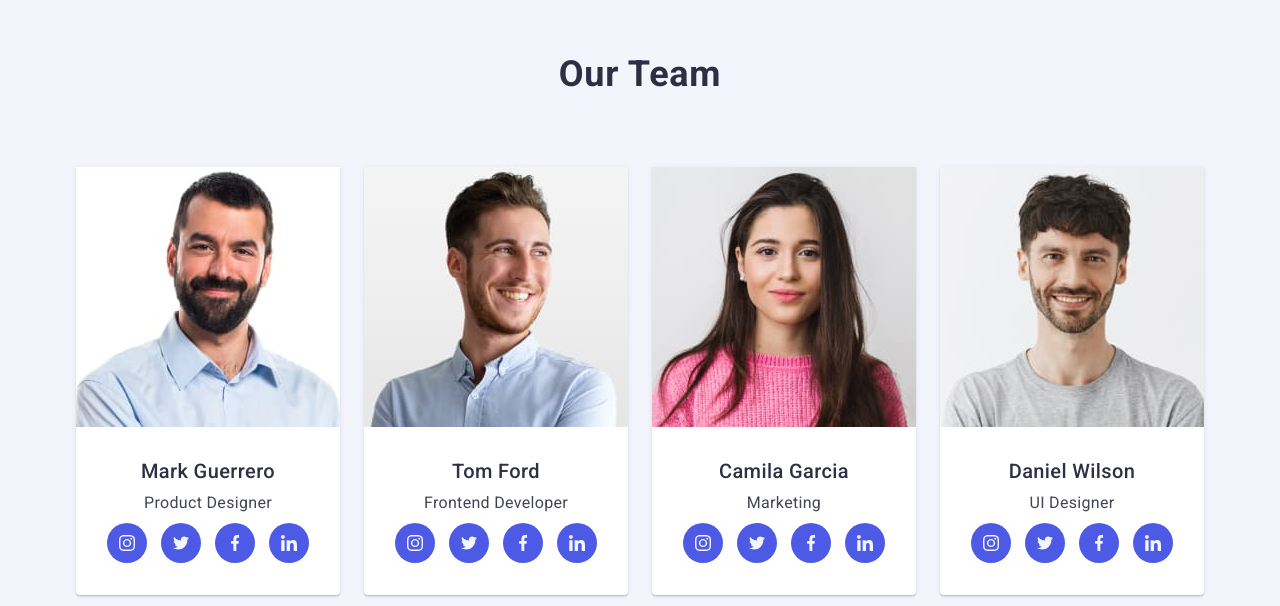
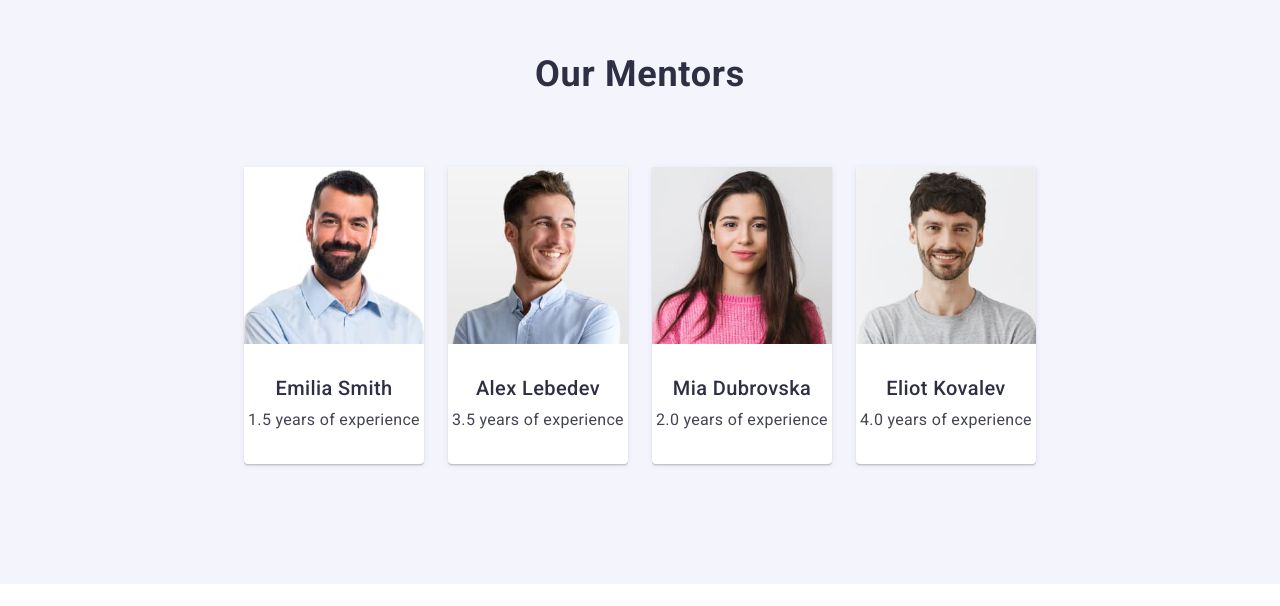
Before and after one commit to IrinaKataytseva/january10, a plain HTML site: page index.html in a window 1280 px wide. Shown: the part 994-1600 px from the top of the page. Drawn offline with nearby package versions, Linux system fonts and the light colour scheme.

Commit message:
team to mentors

```diff
--- a/css/styles.css
+++ b/css/styles.css
@@ -115,7 +115,7 @@ button {
 }
 
 /* Header 2 */
-.ourteam-title,
+.ourmentors-title,
 .portfolio-title {
   /* max-width: 162px; */
   margin-left: auto;
@@ -520,23 +520,23 @@ line-height: 1.2; 120% */
   font-weight: 400;
 } */
 
-/* section our team */
+/* section our mentors */
 
-.ourteam {
+.ourmentors {
   background-color: #f4f4fd;
 }
 
-.ourteam-container {
+.ourmentors-container {
   /* padding-right: 16px;
   padding-left: 16px; */
 }
 @media only screen and (min-width: 768px) and (max-width:1158px) {
-  .ourteam-container {
+  .ourmentors-container {
     max-width: 584px;
   }
 }
 
-.ourteam-list {
+.ourmentors-list {
   display: flex;
   flex-wrap: wrap;
   gap: 72px;
@@ -546,19 +546,19 @@ line-height: 1.2; 120% */
 }
 @media screen and (min-width: 768px) {
   /* Tablet devices */
-  .ourteam-list {
+  .ourmentors-list {
     gap: 24px;
     row-gap: 64px;
   }
 }
 @media screen and (min-width: 1158px) {
   /* DesKtop devices */
-  .ourteam-list {
+  .ourmentors-list {
     gap: 24px;
   }
 }
 
-.ourteam-item {
+.ourmentors-item {
   /* width: 100%; */
   max-width: 264px;
   background-color: #ffffff;
@@ -571,20 +571,20 @@ line-height: 1.2; 120% */
 }
 
 /* @media screen and (min-width: 768px) {
-  .ourteam-item {
+  .ourmentors-item {
     width: calc((100% - 1 * 24px) / 2);
   }
 }
 
 @media screen and (min-width: 1158px) {
-  .ourteam-item {
+  .ourmentors-item {
     width: calc((100% - 3 * 24px) / 4);
   }
 } */
 
-.ourteam-pict {
+.ourmentors-pict {
 }
-.ourteam-content {
+.ourmentors-content {
   display: flex;
   flex-direction: column;
   padding: 32px 0;
@@ -593,11 +593,11 @@ line-height: 1.2; 120% */
   justify-content: center;
 }
 
-.ourteam-name {
+.ourmentors-name {
   margin-bottom: 0;
   text-align: center;
 }
-.ourteam-desc {
+.ourmentors-desc {
   text-align: center;
 }
 
--- a/index.html
+++ b/index.html
@@ -140,186 +140,75 @@
         </div>
       </section>
 
-      <!--Our Team-->
-      <section class="ourteam section">
-        <div class="container ourteam-container">
-          <h2 class="ourteam-title">Our Team</h2>
-          <ul class="ourteam-list">
-            <li class="ourteam-item">
+      <!--Our Mentors-->
+      <section class="ourmentors section">
+        <div class="container ourmentors-container">
+          <h2 class="ourmentors-title">Our mentors</h2>
+          <ul class="ourmentors-list">
+            <li class="ourmentors-item">
               <img
-                class="ourteam-pict"
+                class="ourmentors-pict"
                 srcset="./images/Mark.jpg 1x, ./images/Mark@2x.jpg 2x"
                 src="./images/Mark.jpg"
-                alt="Mark Guerrero"
-                width="264"
-                height="260"
+                alt="Emilia Smith"
+                width="180"
+                height="180"
+                loading="lazy"
               />
-              <div class="ourteam-content">
-                <h3 class="ourteam-name">Mark Guerrero</h3>
-                <p class="ourteam-desc">Product Designer</p>
-                <ul class="socials">
-                  <li class="socials-item">
-                    <a href="" class="socials-link">
-                      <svg class="socials-icon" width="16" height="16">
-                        <use href="./images/icons.svg#icon-instagram"></use>
-                      </svg>
-                    </a>
-                  </li>
-                  <li class="socials-item">
-                    <a href="" class="socials-link">
-                      <svg class="socials-icon" width="16" height="16">
-                        <use href="./images/icons.svg#icon-twitter"></use>
-                      </svg>
-                    </a>
-                  </li>
-                  <li class="socials-item">
-                    <a href="" class="socials-link">
-                      <svg class="socials-icon" width="16" height="16">
-                        <use href="./images/icons.svg#icon-facebook"></use>
-                      </svg>
-                    </a>
-                  </li>
-                  <li class="socials-item">
-                    <a href="" class="socials-link">
-                      <svg class="socials-icon" width="16" height="16">
-                        <use href="./images/icons.svg#icon-linkedin"></use>
-                      </svg>
-                    </a>
-                  </li>
-                </ul>
+              <div class="ourmentors-content">
+                <h3 class="ourmentors-name">Emilia Smith</h3>
+                <p class="ourmentors-desc"> 1.5 years of experience</p>
+
               </div>
             </li>
 
-            <li class="ourteam-item">
+            <li class="ourmentors-item">
               <img
-                class="ourteam-pict"
+                class="ourmentors-pict"
                 srcset="./images/Tom.jpg 1x, ./images/Tom@2x.jpg 2x"
                 src="./images/Tom.jpg"
-                alt="Tom Ford"
-                width="264"
-                height="260"
+                alt="Alex Lebedev"
+                width="180"
+                height="180"
+                loading="lazy"
               />
-              <div class="ourteam-content">
-                <h3 class="ourteam-name">Tom Ford</h3>
-                <p class="ourteam-desc">Frontend Developer</p>
-                <ul class="socials">
-                  <li class="socials-item">
-                    <a href="" class="socials-link">
-                      <svg class="socials-icon" width="16" height="16">
-                        <use href="./images/icons.svg#icon-instagram"></use>
-                      </svg>
-                    </a>
-                  </li>
-                  <li class="socials-item">
-                    <a href="" class="socials-link">
-                      <svg class="socials-icon" width="16" height="16">
-                        <use href="./images/icons.svg#icon-twitter"></use>
-                      </svg>
-                    </a>
-                  </li>
-                  <li class="socials-item">
-                    <a href="" class="socials-link">
-                      <svg class="socials-icon" width="16" height="16">
-                        <use href="./images/icons.svg#icon-facebook"></use>
-                      </svg>
-                    </a>
-                  </li>
-                  <li class="socials-item">
-                    <a href="" class="socials-link">
-                      <svg class="socials-icon" width="16" height="16">
-                        <use href="./images/icons.svg#icon-linkedin"></use>
-                      </svg>
-                    </a>
-                  </li>
-                </ul>
+              <div class="ourmentors-content">
+                <h3 class="ourmentors-name">Alex Lebedev</h3>
+                <p class="ourmentors-desc"> 3.5 years of experience</p>
+
               </div>
             </li>
 
-            <li class="ourteam-item">
+            <li class="ourmentors-item">
               <img
-                class="ourteam-pict"
+                class="ourmentors-pict"
                 srcset="./images/Camila.jpg 1x, ./images/Camila@2x.jpg 2x"
                 src="./images/Camila.jpg"
-                alt="Camila Garcia"
-                width="264"
-                height="260"
+                alt="Mia Dubrovska"
+                width="180"
+                height="180"
+                loading="lazy"
               />
-              <div class="ourteam-content">
-                <h3 class="ourteam-name">Camila Garcia</h3>
-                <p class="ourteam-desc">Marketing</p>
-                <ul class="socials">
-                  <li class="socials-item">
-                    <a href="" class="socials-link">
-                      <svg class="socials-icon" width="16" height="16">
-                        <use href="./images/icons.svg#icon-instagram"></use>
-                      </svg>
-                    </a>
-                  </li>
-                  <li class="socials-item">
-                    <a href="" class="socials-link">
-                      <svg class="socials-icon" width="16" height="16">
-                        <use href="./images/icons.svg#icon-twitter"></use>
-                      </svg>
-                    </a>
-                  </li>
-                  <li class="socials-item">
-                    <a href="" class="socials-link">
-                      <svg class="socials-icon" width="16" height="16">
-                        <use href="./images/icons.svg#icon-facebook"></use>
-                      </svg>
-                    </a>
-                  </li>
-                  <li class="socials-item">
-                    <a href="" class="socials-link">
-                      <svg class="socials-icon" width="16" height="16">
-                        <use href="./images/icons.svg#icon-linkedin"></use>
-                      </svg>
-                    </a>
-                  </li>
-                </ul>
+              <div class="ourmentors-content">
+                <h3 class="ourmentors-name">Mia Dubrovska</h3>
+                <p class="ourmentors-desc"> 2.0 years of experience</p>
+
               </div>
             </li>
-            <li class="ourteam-item">
+            <li class="ourmentors-item">
               <img
-                class="ourteam-pict"
+                class="ourmentors-pict"
                 srcset="./images/Daniel.jpg 1x, ./images/Daniel@2x.jpg 2x"
                 src="./images/Daniel.jpg"
-                alt="Daniel Wilson"
-                width="264"
-                height="260"
+                alt="Eliot Kovalev"
+                width="180"
+                height="180"
+                loading="lazy"
               />
-              <div class="ourteam-content">
-                <h3 class="ourteam-name">Daniel Wilson</h3>
-                <p class="ourteam-desc">UI Designer</p>
-                <ul class="socials">
-                  <li class="socials-item">
-                    <a href="" class="socials-link">
-                      <svg class="socials-icon" width="16" height="16">
-                        <use href="./images/icons.svg#icon-instagram"></use>
-                      </svg>
-                    </a>
-                  </li>
-                  <li class="socials-item">
-                    <a href="" class="socials-link">
-                      <svg class="socials-icon" width="16" height="16">
-                        <use href="./images/icons.svg#icon-twitter"></use>
-                      </svg>
-                    </a>
-                  </li>
-                  <li class="socials-item">
-                    <a href="" class="socials-link">
-                      <svg class="socials-icon" width="16" height="16">
-                        <use href="./images/icons.svg#icon-facebook"></use>
-                      </svg>
-                    </a>
-                  </li>
-                  <li class="socials-item">
-                    <a href="" class="socials-link">
-                      <svg class="socials-icon" width="16" height="16">
-                        <use href="./images/icons.svg#icon-linkedin"></use>
-                      </svg>
-                    </a>
-                  </li>
+              <div class="ourmentors-content">
+                <h3 class="ourmentors-name">Eliot Kovalev</h3>
+                <p class="ourmentors-desc"> 4.0 years of experience</p>
+
                 </ul>
               </div>
             </li>
```
